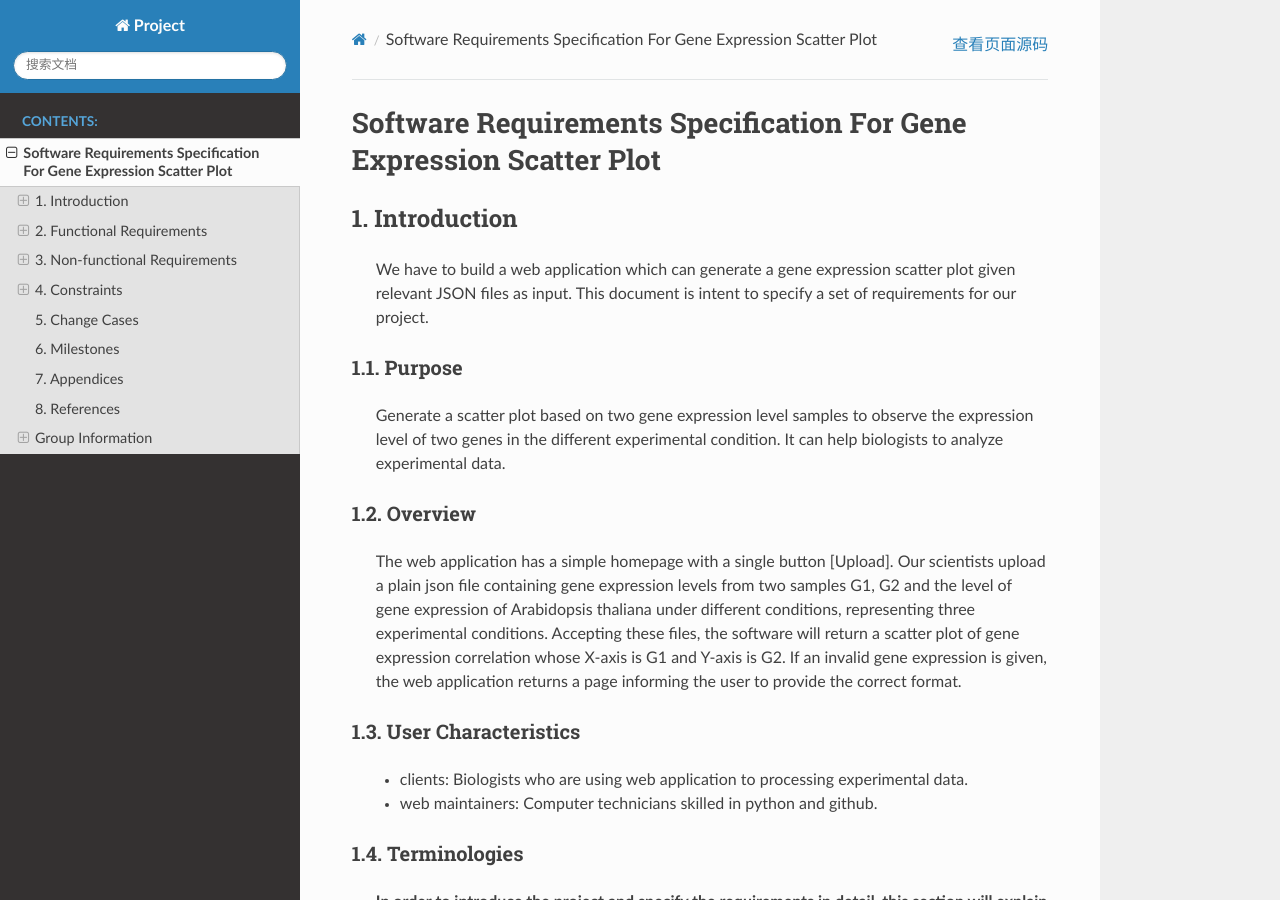
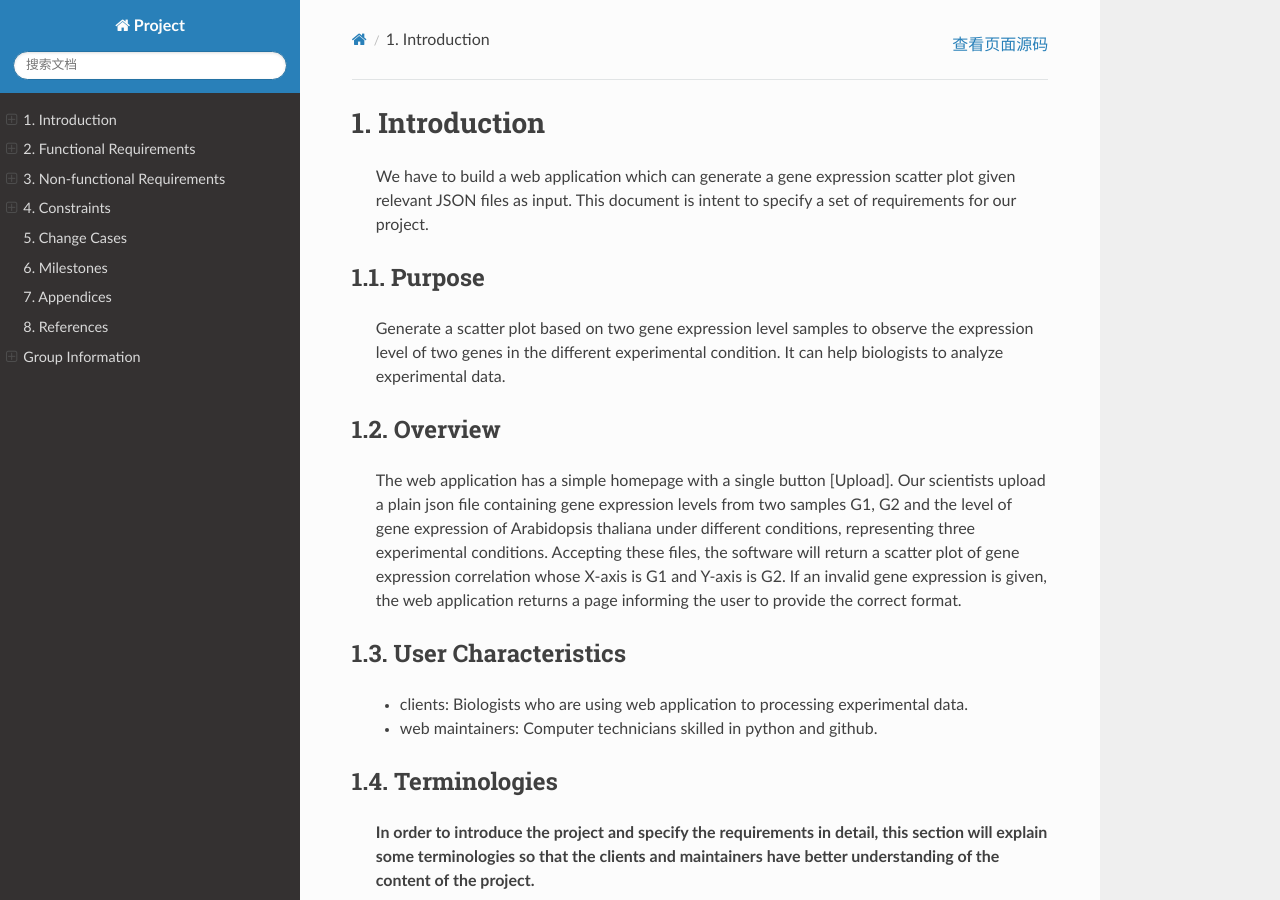
Before and after one commit to jerilmm/gene-expression, a Sphinx documentation site: the page built from sphinx/source/introduction.rst, in a window 1280 px wide and 900 px high. Built offline with Sphinx 7.4.7 and the Read the Docs theme 2.0.0, drawn with Linux system fonts in a browser that asks for light colours; pages that are not in the unit, such as notebooks, are missing from menus.

Commit message:
Update and rename example.rst to introduction.rst

```diff
--- a/sphinx/source/example.rst
+++ b/sphinx/source/introduction.rst
@@ -1,8 +1,3 @@
-*********************************************************************************
-Software Requirements Specification For Gene Expression Scatter Plot
-*********************************************************************************
-
-
 
 1. Introduction
 ===============
```
